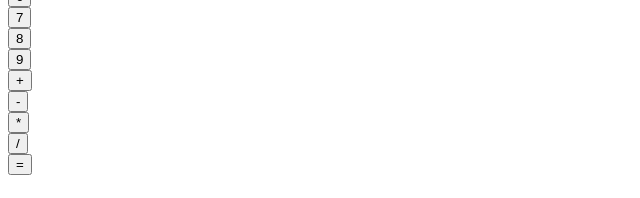
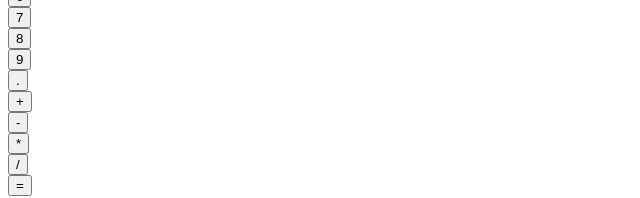
Before and after one commit to danderekma/ios-calculator, a React (Create React App) app: page / in a window 1280 px wide. Shown: the part 278-476 px from the top of the page, without its empty margins (0-640 px from the left). Built offline with nearby package versions, Linux system fonts and the light colour scheme.

Commit message:
added decimal button

```diff
--- a/src/App.js
+++ b/src/App.js
@@ -2,6 +2,7 @@ import React from "react";
 import Field from "./Components/Field"
 import { evaluate } from "mathjs";
 import NumberButton from "./Components/NumberButton";
+import DecimalButton from "./Components/DecimalButton";
 import OperatorButton from "./Components/OperatorButton";
 import EqualsButton from "./Components/EqualsButton";
 
@@ -18,6 +19,7 @@ class App extends React.Component {
     this.handleOperation = this.handleOperation.bind(this);
     this.handleToggle = this.handleToggle.bind(this);
     this.handleEquals = this.handleEquals.bind(this);
+    this.handleDecimal = this.handleDecimal.bind(this);
   }
 
   handleNumInput(num) {
@@ -39,6 +41,9 @@ class App extends React.Component {
         previousValue: ""
       });
     }
+  }
+  handleDecimal() {
+    this.handleNumInput(".");
   }
   handleOperation(op) {
     this.setState({operation: op});
@@ -63,6 +68,7 @@ class App extends React.Component {
         <NumberButton value="7" handleNumInput={this.handleNumInput}/>
         <NumberButton value="8" handleNumInput={this.handleNumInput}/>
         <NumberButton value="9" handleNumInput={this.handleNumInput}/>
+        <DecimalButton value="." handleDecimal={this.handleDecimal}/>
         <OperatorButton value="+" handleOperation={this.handleOperation} handleToggle={this.handleToggle}/>
         <OperatorButton value="-" handleOperation={this.handleOperation} handleToggle={this.handleToggle}/>
         <OperatorButton value="*" handleOperation={this.handleOperation} handleToggle={this.handleToggle}/>
--- /dev/null
+++ b/src/Components/DecimalButton.js
@@ -0,0 +1,13 @@
+import React from "react";
+
+class DecimalButton extends React.Component {
+  render() {
+    return (
+      <div>
+        <input type="button" value={this.props.value} onClick={this.props.handleDecimal}/>
+      </div>
+    );
+  }
+}
+
+export default DecimalButton;
```
